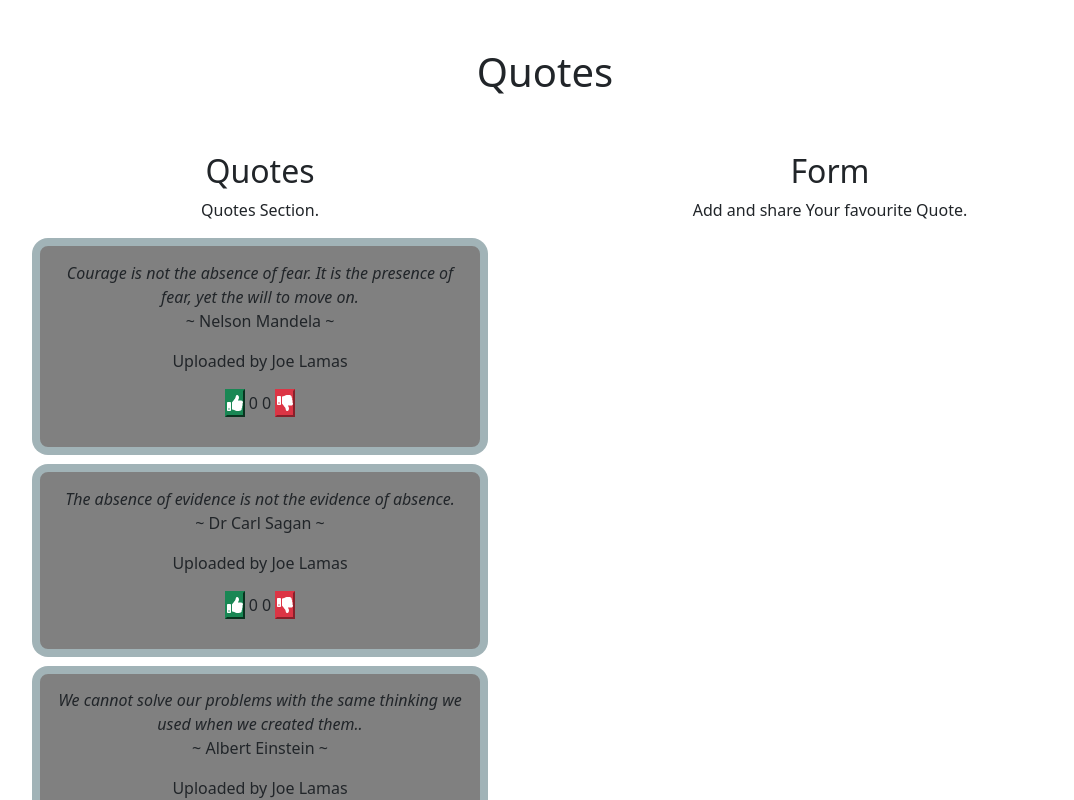
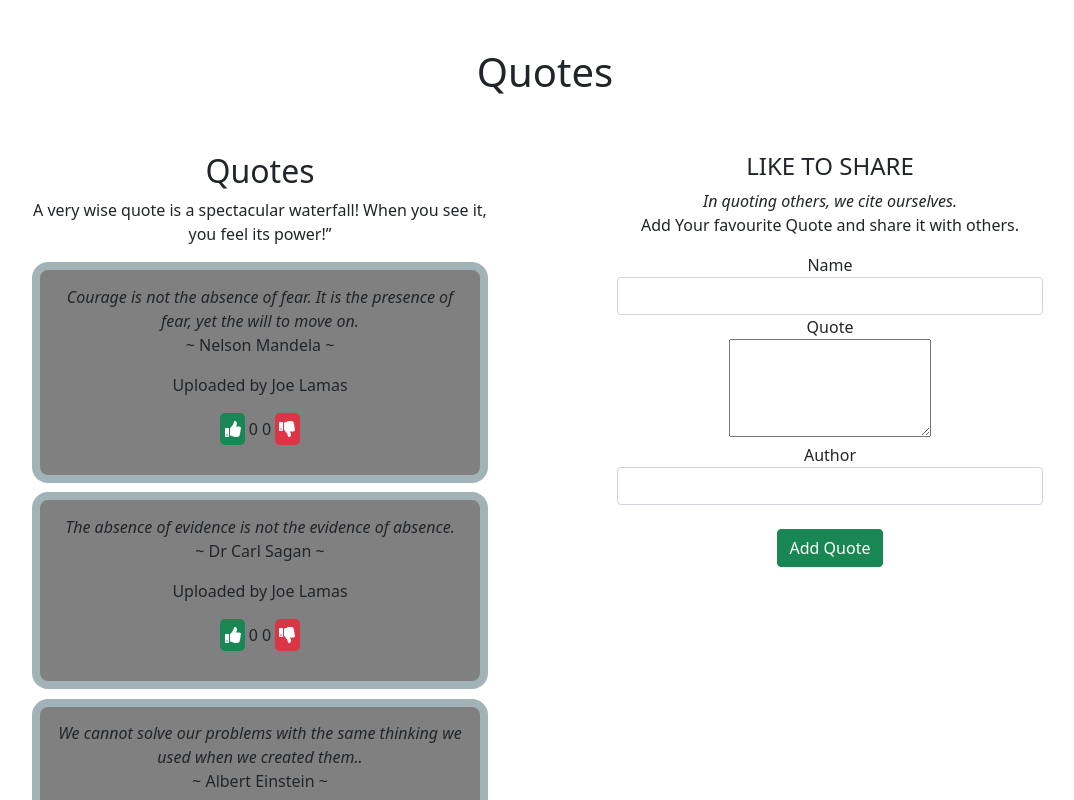
Before and after one commit to JosephatNgugi/solidQuotesApp, an Angular app: page / in a window 1280 px wide. Shown: the top 800 px of the page, without its empty margins (95-1169 px from the left). Built offline with nearby package versions, Linux system fonts and the light colour scheme.

Commit message:
Add form component for users to add a quote.

```diff
--- /dev/null
+++ b/src/app/quotes-form/quotes-form.component.html
@@ -0,0 +1,37 @@
+    <h4>LIKE TO SHARE</h4>
+    <cite>In quoting others, we cite ourselves.</cite>
+    <p>Add Your favourite Quote and share it with others.</p>
+    <div class="container-fluid">
+        <form (ngSubmit)="submitQuote()" #goalForm="ngForm">
+            <div class="form-group">
+                <label for="name">Name</label>
+                <input type="text" required class="form-control" id="name"[(ngModel)]="newQuote.uploader" name="name" #name="ngModel">
+                <div [hidden]="name.valid || name.pristine" class="alert alert-danger">
+                    <p>Please Quote your Name</p>
+                </div>
+            </div>
+            <div class="form-group">
+                <label for="quote">Quote</label><br>
+                <textarea id="quote" rows="4" [(ngModel)]="newQuote.quote" name="quote" #quote="ngModel" required></textarea>
+                <div [hidden]="quote.valid || quote.pristine" class="alert alert-danger">
+                    <p>Please Quote your Quote</p>
+                </div>
+            </div>
+            <div class="form-group">
+                <label for="author">Author</label>
+                <input type="text" required class="form-control" id="author"[(ngModel)]="newQuote.author" name="author" #author="ngModel">
+                <div [hidden]="author.valid || author.pristine" class="alert alert-danger">
+                <p>Please Quote the Author</p>
+                </div>
+            </div>
+
+            <!-- <div class="form-group">
+                <label for="complete">Completion</label>
+                 <input type="date" required class="form-control" id="complete"[(ngModel)]="newQuote.completeDate" name="completeDate" #completeDate="ngModel">
+                <div [hidden]="completeDate.valid || completeDate.pristine" class="alert alert-danger">
+                    <p>Date is required</p>
+                </div>
+            </div> -->
+            <br><button class="btn btn-success" type="submit">Add Quote</button>
+        </form>
+    </div>
--- /dev/null
+++ b/src/app/quotes-form/quotes-form.component.ts
@@ -0,0 +1,21 @@
+import { Component, OnInit, Output, EventEmitter } from '@angular/core';
+import { Quote } from '../quote';
+
+@Component({
+  selector: 'app-quotes-form',
+  templateUrl: './quotes-form.component.html',
+  styleUrls: ['./quotes-form.component.css']
+})
+export class QuotesFormComponent implements OnInit {
+
+  newQuote = new Quote(0, '', 0, 0, '', '')
+  @Output() addQuote =new EventEmitter<Quote>()
+  submitQuote(){
+  this.addQuote.emit(this.newQuote)
+  }
+  constructor() { }
+
+  ngOnInit(): void {
+  }
+
+}
--- a/src/app/quotes/quotes.component.css
+++ b/src/app/quotes/quotes.component.css
@@ -7,3 +7,8 @@
     margin: 2%;
 
 }
+.btn-success, .btn-danger{
+    padding: 1%;
+    border: none;
+    border-radius: 0.3rem;
+}
--- a/src/app/quotes/quotes.component.html
+++ b/src/app/quotes/quotes.component.html
@@ -3,7 +3,7 @@
         <h1 class="col-md-12 text-center">{{title}}</h1>
         <div class="col-md-6 p-5">
             <h2 class="text-center">{{title}}</h2>
-            <p class="text-center">{{title}} Section.</p>
+            <p class="text-center">A very wise quote is a spectacular waterfall! When you see it, you feel its power!” </p>
             <section *ngFor = "let quote of userquotes">
                 <div *ngIf="quote.upvote == highest && quote.upvote > 0; then highlight else ignore"></div>
                 <ng-template #highlight>
@@ -12,7 +12,7 @@
                             <cite>{{quote.quote}}.</cite><!-- <li *ngIf="quote.author"> -->
                             <!-- </li> -->
                             <app-quotes-detail [inQuote]="quote"></app-quotes-detail>
-                            <p> <button class="btn-success" (click)="quote.upvote = quote.upvote + 1" ><i class="fas fa-thumbs-up"></i></button> {{quote.upvote}} {{quote.downvote}} <button class="btn-danger"><i class="fas fa-thumbs-down"></i></button></p>
+                            <p> <button class="btn-success" (click)="quote.upvote = quote.upvote + 1" ><i class="fas fa-thumbs-up"></i></button> {{quote.upvote}} {{quote.downvote}} <button class="btn-danger" (click)="quote.downvote = quote.downvote + 1"><i class="fas fa-thumbs-down"></i></button></p>
                         </span>
                     </div>
                 </ng-template>
@@ -23,7 +23,7 @@
                             <!-- </li> -->
                             <app-quotes-detail [inQuote]="quote"></app-quotes-detail>
 
-                            <p> <button class="btn-success" (click)="quote.upvote = quote.upvote + 1"><i class="fas fa-thumbs-up"></i></button> {{quote.upvote}} {{quote.downvote}} <button  class="btn-danger"><i class="fas fa-thumbs-down"></i></button></p>
+                            <p> <button class="btn-success" (click)="quote.upvote = quote.upvote + 1"><i class="fas fa-thumbs-up"></i></button> {{quote.upvote}} {{quote.downvote}} <button  class="btn-danger"(click)="quote.downvote = quote.downvote + 1"><i class="fas fa-thumbs-down"></i></button></p>
                         </span>
                     </div>
                 </ng-template>
@@ -31,8 +31,7 @@
 
         </div>
         <div class="col-md-6 text-center p-5">
-            <h2>Form</h2>
-            <p>Add and share Your favourite Quote.</p>
+        <app-quotes-form (addQuote)="addNewQuote($event)"></app-quotes-form>
         </div>
     </div>
 </div>
--- a/src/app/quotes/quotes.component.ts
+++ b/src/app/quotes/quotes.component.ts
@@ -47,6 +47,12 @@ export class QuotesComponent implements OnInit {
 
   highestVote: number[] = this.userquotes.map((quoter) => quoter.upvote);
   highest = Math.max(...this.highestVote);
+
+  addNewQuote(quot:Quote){
+    let quotLength = this.userquotes.length;
+    quot.id = quotLength + 1;
+    this.userquotes.push(quot);
+  }
   constructor() {}
 
   ngOnInit(): void {}
```
Also changed, not shown: src/app/app.module.ts (+6 -2 lines), src/app/quotes-form/quotes-form.component.css (added), 1 other file (tests, documents, lock files or other folders).
